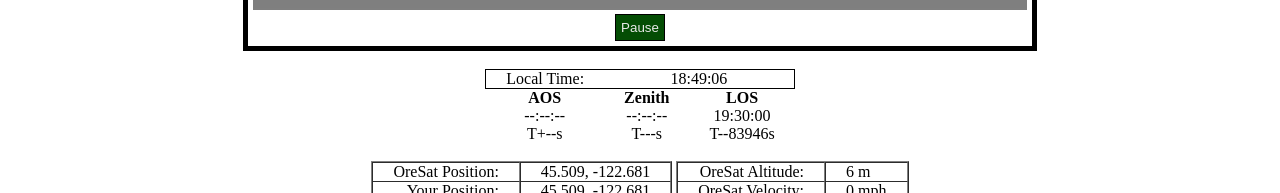
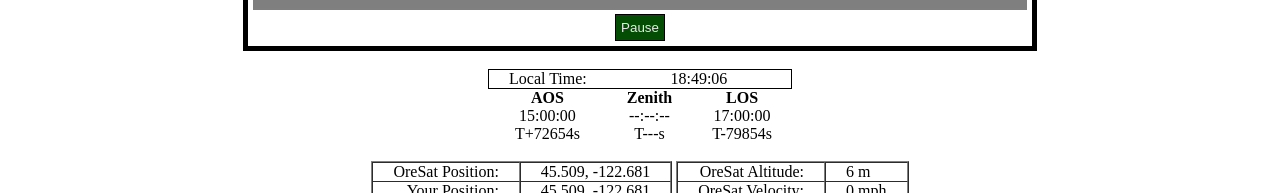
Before and after one commit to oresat/oresat-live-handheld-ground-station, a plain HTML site: page website/index.html in a window 1280 px wide. Shown: the part 625-818 px from the top of the page. Drawn offline with Linux system fonts and the light colour scheme.

Commit message:
Fixed countdown LOS reference to use actual LOS date
LOS was previously using the intended AOS time
Modified variables for easier reference in code
Added AOS time

```diff
--- a/website/assets/time-info.js
+++ b/website/assets/time-info.js
@@ -1,6 +1,9 @@
 var toggle = true;
-var countDownDate = "May 2, 2019 19:30:00";
-var CDDate = new Date(countDownDate).toLocaleTimeString('en-US', { hour12: false, hour: 'numeric', minute: 'numeric' , second: 'numeric'});;
+var AOSdate = "June 7, 2019 15:00:00";
+var LOSdate = "June 7, 2019 17:00:00";
+
+var AOStime = new Date(AOSdate).toLocaleTimeString('en-US', { hour12: false, hour: 'numeric', minute: 'numeric' , second: 'numeric'});;
+var LOStime = new Date(LOSdate).toLocaleTimeString('en-US', { hour12: false, hour: 'numeric', minute: 'numeric' , second: 'numeric'});;
 setInterval(function() {
   // Display current time
   var d = new Date().toLocaleTimeString('en-US', { hour12: false, hour: 'numeric', minute: 'numeric' , second: 'numeric'});
@@ -10,10 +13,16 @@ setInterval(function() {
   $('#seconds').text(parts[2]);
 
   // Display LOS hours
-  var parts2 = CDDate.split(":");
-  $('#LOS-hours').text(parts2[0]);
-  $('#LOS-minutes').text(parts2[1]);
-  $('#LOS-seconds').text(parts2[2]);
+  var LOS = LOStime.split(":");
+  $('#LOS-hours').text(LOS[0]);
+  $('#LOS-minutes').text(LOS[1]);
+  $('#LOS-seconds').text(LOS[2]);
+
+  // Display AOS hours
+  var AOS = AOStime.split(":");
+  $('#AOS-hours').text(AOS[0]);
+  $('#AOS-minutes').text(AOS[1]);
+  $('#AOS-seconds').text(AOS[2]);
 
   // Blink all colons
   var c = document.getElementsByClassName("colon");
@@ -23,9 +32,14 @@ setInterval(function() {
   toggle=!toggle;
 
 
-  var LOS = new Date(countDownDate).getTime() - new Date().getTime()
+  var LOScountdown = new Date(LOSdate).getTime() - new Date().getTime()
   // Calculate number of seconds till the specified time (ignoring days)
-  var seconds = Math.floor((LOS % (1000*60*60*24))/1000);
-  $('#LOS-T').text(seconds)
+  var LOSseconds = Math.floor((LOScountdown % (1000*60*60*24))/1000);
+  // Display seconds at HTML element with id LOS-T
+  $('#LOS-T').text(LOSseconds)
+
+  var AOScountdown = new Date(AOSdate).getTime() - new Date().getTime()
+  var AOSseconds = Math.floor((AOScountdown % (1000*60*60*24))/1000);
+  $('#AOS-T').text(AOSseconds)
 
 },1000);
--- a/website/index.html
+++ b/website/index.html
@@ -48,12 +48,12 @@
       <th>LOS</th>
     </tr>
     <tr>
-      <td>--<span class="colon">:</span>--<span class="colon">:</span>--</td>
+      <td><span id="AOS-hours"></span><span class="colon">:</span><span id="AOS-minutes"></span><span class="colon">:</span><span id="AOS-seconds"></span></td>
       <td>--<span class="colon">:</span>--<span class="colon">:</span>--</td>
       <td><span id="LOS-hours"></span><span class="colon">:</span><span id="LOS-minutes"></span><span class="colon">:</span><span id="LOS-seconds"></span></td>
     </tr>
     <tr>
-      <td>T+--s</td>
+      <td>T+<span id="AOS-T"></span>s</td>
       <td>T---s</td>
       <td>T-<span id="LOS-T"></span>s</td>
     </tr>
```
